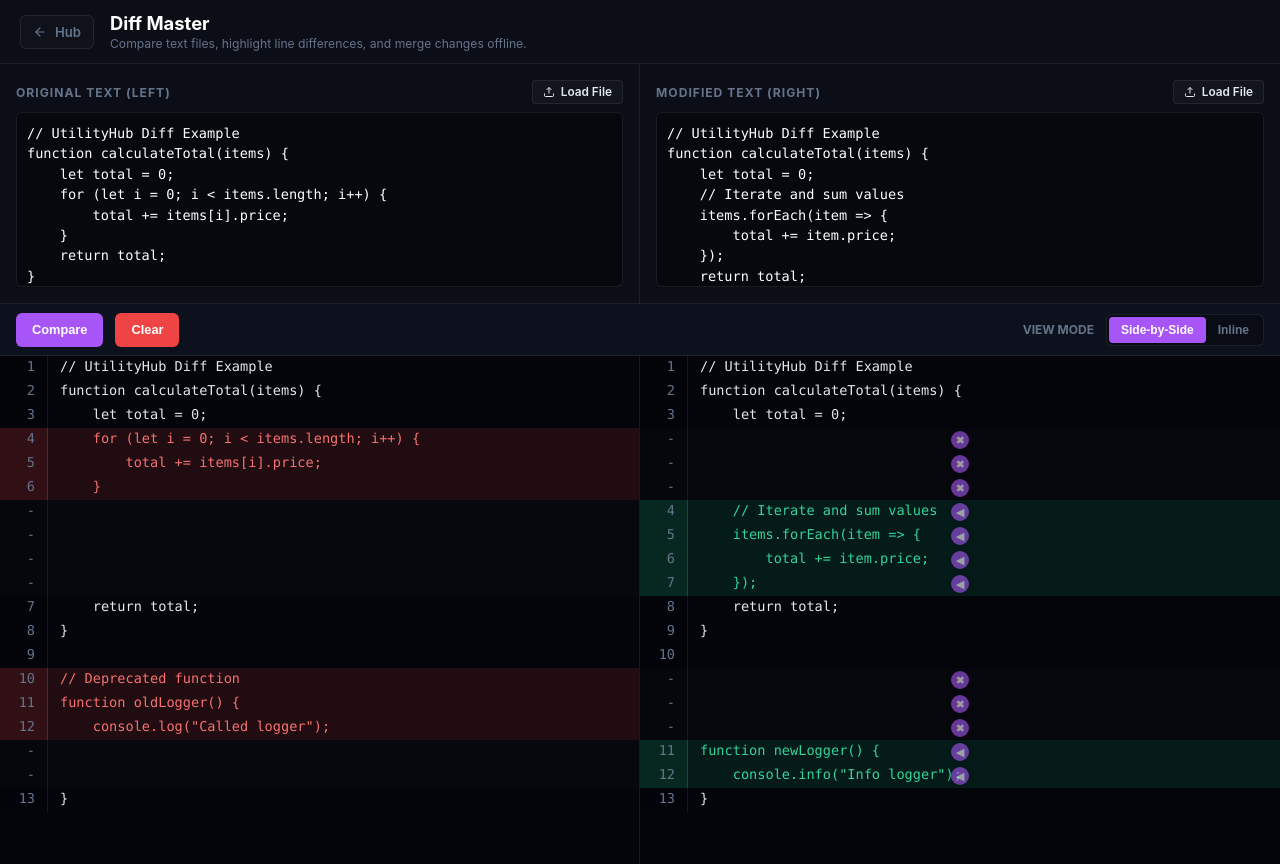
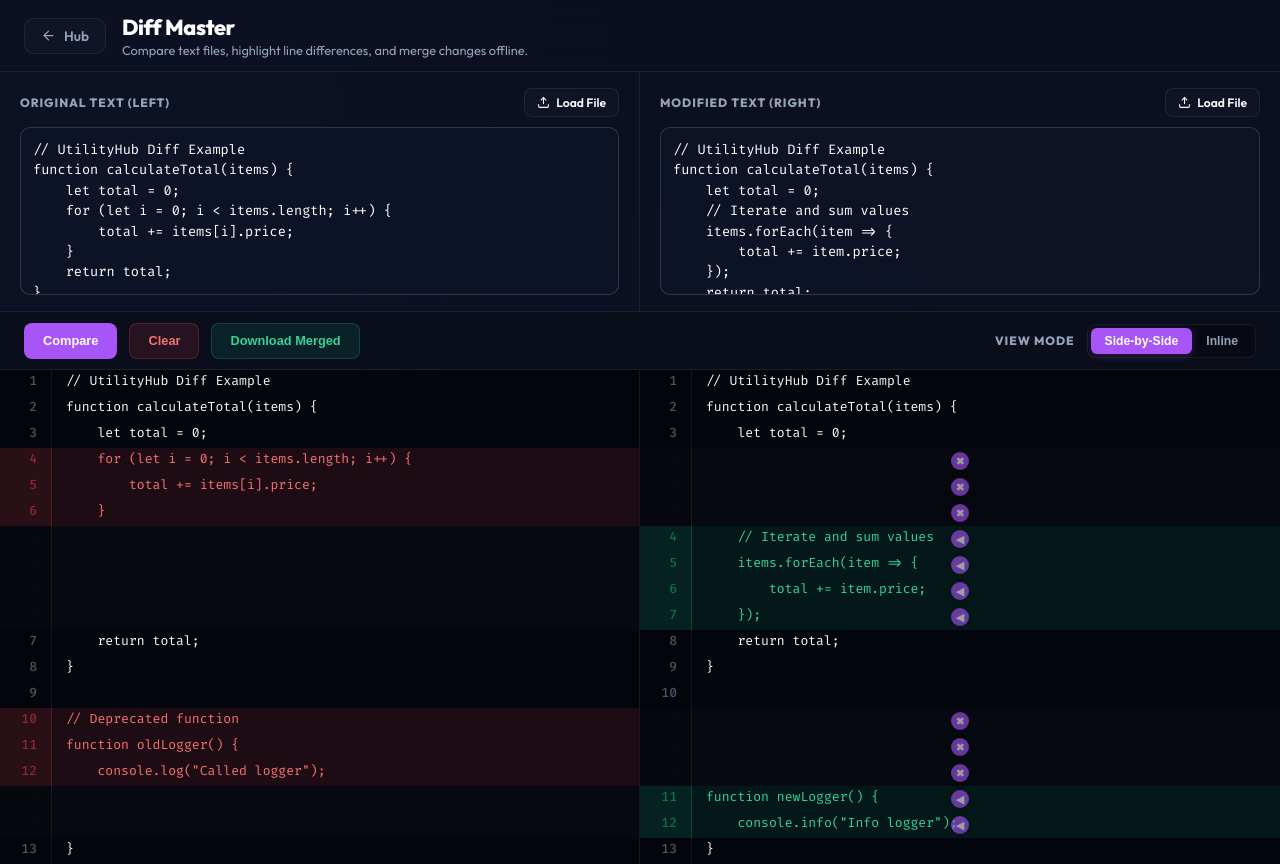
Before and after one commit to Echoshard/UtilityHub, a PHP site: page /diffmaster/index.html in a window 1280 px wide. Run offline with PHP 8.4, Linux system fonts and the light colour scheme.

Commit message:
Diff master allows for download now

```diff
--- a/diffmaster/app.js
+++ b/diffmaster/app.js
@@ -9,6 +9,7 @@
 // Controls
 const compareBtn = document.getElementById('compareBtn');
 const clearBtn = document.getElementById('clearBtn');
+const downloadBtn = document.getElementById('downloadBtn');
 const segments = document.querySelectorAll('.segment');
 
 // Views
@@ -20,6 +21,7 @@
 // State
 let currentViewMode = 'side-by-side';
 let diffResult = [];
+let leftFileName = 'merged_diff.txt';
 
 // Sample Text on load
 const SAMPLE_LEFT = `// UtilityHub Diff Example
@@ -101,6 +103,14 @@
 function readFile(input, targetTextArea) {
     const file = input.files[0];
     if (!file) return;
+    if (targetTextArea === textLeft) {
+        const dotIdx = file.name.lastIndexOf('.');
+        if (dotIdx !== -1) {
+            leftFileName = file.name.substring(0, dotIdx) + '_merged' + file.name.substring(dotIdx);
+        } else {
+            leftFileName = file.name + '_merged.txt';
+        }
+    }
     const reader = new FileReader();
     reader.onload = (e) => {
         targetTextArea.value = e.target.result;
@@ -116,10 +126,25 @@
     paneLeft.innerHTML = '';
     paneRight.innerHTML = '';
     inlineView.innerHTML = '';
+    leftFileName = 'merged_diff.txt';
 });
 
 // Compare action
 compareBtn.addEventListener('click', performDiff);
+
+// Download action
+downloadBtn.addEventListener('click', () => {
+    const text = textLeft.value;
+    const blob = new Blob([text], { type: 'text/plain;charset=utf-8' });
+    const url = URL.createObjectURL(blob);
+    const a = document.createElement('a');
+    a.href = url;
+    a.download = leftFileName;
+    document.body.appendChild(a);
+    a.click();
+    document.body.removeChild(a);
+    URL.revokeObjectURL(url);
+});
 
 // --- LCS DIFF ALGORITHM ---
 function computeLCS(arr1, arr2) {
--- a/diffmaster/index.html
+++ b/diffmaster/index.html
@@ -4,6 +4,9 @@
     <meta charset="UTF-8">
     <meta name="viewport" content="width=device-width, initial-scale=1.0">
     <title>Diff Master - Side-by-Side Text Comparison</title>
+    <link rel="preconnect" href="https://fonts.googleapis.com">
+    <link rel="preconnect" href="https://fonts.gstatic.com" crossorigin>
+    <link href="https://fonts.googleapis.com/css2?family=Outfit:wght@300;400;500;600;700;800&family=Fira+Code:wght@400;500&display=swap" rel="stylesheet">
     <link rel="stylesheet" href="style.css">
 </head>
 <body>
@@ -34,7 +37,7 @@
                             <svg viewBox="0 0 24 24" fill="none" stroke="currentColor" stroke-width="2"><path d="M21 15v4a2 2 0 0 1-2 2H5a2 2 0 0 1-2-2v-4"></path><polyline points="17 8 12 3 7 8"></polyline><line x1="12" y1="3" x2="12" y2="15"></line></svg>
                             <span>Load File</span>
                         </label>
-                        <input type="file" id="fileLeft" accept=".txt,.js,.json,.css,.html,.md,.py,.cpp,.c,.h">
+                        <input type="file" id="fileLeft" accept=".txt,.js,.json,.css,.html,.md,.py,.cpp,.c,.h,.cs,.vb,.php">
                     </div>
                     <textarea id="textLeft" placeholder="Paste original text here..."></textarea>
                 </div>
@@ -46,7 +49,7 @@
                             <svg viewBox="0 0 24 24" fill="none" stroke="currentColor" stroke-width="2"><path d="M21 15v4a2 2 0 0 1-2 2H5a2 2 0 0 1-2-2v-4"></path><polyline points="17 8 12 3 7 8"></polyline><line x1="12" y1="3" x2="12" y2="15"></line></svg>
                             <span>Load File</span>
                         </label>
-                        <input type="file" id="fileRight" accept=".txt,.js,.json,.css,.html,.md,.py,.cpp,.c,.h">
+                        <input type="file" id="fileRight" accept=".txt,.js,.json,.css,.html,.md,.py,.cpp,.c,.h,.cs,.vb,.php">
                     </div>
                     <textarea id="textRight" placeholder="Paste modified text here..."></textarea>
                 </div>
@@ -57,6 +60,7 @@
                 <div class="controls-left">
                     <button class="btn-action primary" id="compareBtn">Compare</button>
                     <button class="btn-action danger" id="clearBtn">Clear</button>
+                    <button class="btn-action success" id="downloadBtn" title="Download the original/merged text file">Download Merged</button>
                 </div>
                 <div class="controls-right">
                     <span class="control-label">View Mode</span>
--- a/diffmaster/style.css
+++ b/diffmaster/style.css
@@ -1,28 +1,30 @@
 :root {
-    --bg-main: #060810;
-    --bg-panel: #0b0e17;
-    --bg-input: rgba(0, 0, 0, 0.4);
-    --border-color: rgba(255, 255, 255, 0.08);
-    --border-strong: rgba(255, 255, 255, 0.16);
-    --text-primary: #e2e8f0;
-    --text-muted: #64748b;
+    --bg-main: #070913;
+    --bg-panel: rgba(13, 18, 36, 0.75);
+    --bg-card: rgba(30, 41, 59, 0.35);
+    --bg-input: rgba(15, 23, 42, 0.6);
+    --border-color: rgba(255, 255, 255, 0.07);
+    --border-strong: rgba(255, 255, 255, 0.15);
+    --text-primary: #f8fafc;
+    --text-muted: #94a3b8;
+
     --accent: #a855f7;
-    --accent-glow: rgba(168, 85, 247, 0.35);
+    --accent-glow: rgba(168, 85, 247, 0.25);
+    --accent-gradient: linear-gradient(135deg, #6366f1, #a855f7, #ec4899);
 
     /* Diff colors */
-    --diff-add-bg: rgba(16, 185, 129, 0.12);
-    --diff-add-border: rgba(16, 185, 129, 0.3);
+    --diff-add-bg: rgba(16, 185, 129, 0.1);
+    --diff-add-border: rgba(16, 185, 129, 0.25);
     --diff-add-text: #34d399;
-    --diff-add-word: rgba(16, 185, 129, 0.25);
 
-    --diff-del-bg: rgba(239, 68, 68, 0.12);
-    --diff-del-border: rgba(239, 68, 68, 0.3);
+    --diff-del-bg: rgba(239, 68, 68, 0.1);
+    --diff-del-border: rgba(239, 68, 68, 0.25);
     --diff-del-text: #f87171;
-    --diff-del-word: rgba(239, 68, 68, 0.25);
 
-    --font-ui: 'Inter', system-ui, sans-serif;
-    --font-mono: 'Fira Code', 'Consolas', 'Courier New', monospace;
-    --transition: all 0.15s ease;
+    --font-ui: 'Outfit', 'Inter', system-ui, -apple-system, sans-serif;
+    --font-mono: 'Fira Code', 'Consolas', monospace;
+    --transition: all 0.2s cubic-bezier(0.4, 0, 0.2, 1);
+    --transition-elastic: all 0.3s cubic-bezier(0.34, 1.56, 0.64, 1);
 }
 
 * {
@@ -33,6 +35,10 @@
 
 body {
     background-color: var(--bg-main);
+    background-image:
+        radial-gradient(circle at 10% 20%, rgba(99, 102, 241, 0.08) 0%, transparent 40%),
+        radial-gradient(circle at 90% 80%, rgba(236, 72, 153, 0.06) 0%, transparent 40%),
+        radial-gradient(circle at 50% 50%, rgba(168, 85, 247, 0.04) 0%, transparent 50%);
     color: var(--text-primary);
     font-family: var(--font-ui);
     height: 100vh;
@@ -47,12 +53,13 @@
 
 /* Header Topbar */
 .topbar {
-    height: 64px;
+    height: 72px;
     background-color: var(--bg-panel);
     border-bottom: 1px solid var(--border-color);
+    backdrop-filter: blur(16px);
     display: flex;
     align-items: center;
-    padding: 0 20px;
+    padding: 0 24px;
     z-index: 10;
 }
 
@@ -63,15 +70,18 @@
 }
 
 .brand h1 {
-    font-size: 1.15rem;
-    font-weight: 700;
-    color: #fff;
+    font-size: 1.35rem;
+    font-weight: 800;
+    background: linear-gradient(135deg, #ffffff 30%, #c084fc 100%);
+    -webkit-background-clip: text;
+    -webkit-text-fill-color: transparent;
+    letter-spacing: -0.02em;
 }
 
 .brand p {
-    font-size: 0.76rem;
+    font-size: 0.8rem;
     color: var(--text-muted);
-    margin-top: 2px;
+    margin-top: 1px;
 }
 
 .hub-link {
@@ -81,23 +91,25 @@
     color: var(--text-muted);
     text-decoration: none;
     font-weight: 600;
-    font-size: 0.82rem;
-    padding: 8px 12px;
-    border-radius: 6px;
+    font-size: 0.85rem;
+    padding: 8px 16px;
+    border-radius: 10px;
     border: 1px solid var(--border-color);
     background: rgba(255, 255, 255, 0.02);
     transition: var(--transition);
+    white-space: nowrap;
 }
 
 .hub-link:hover {
     color: #fff;
     border-color: var(--accent);
-    box-shadow: 0 0 10px var(--accent-glow);
+    background: rgba(255, 255, 255, 0.05);
+    box-shadow: 0 0 15px var(--accent-glow);
 }
 
 .hub-link svg {
-    width: 14px;
-    height: 14px;
+    width: 15px;
+    height: 15px;
 }
 
 /* Main Workspace split: Inputs on top, comparison on bottom */
@@ -121,7 +133,7 @@
 .input-column {
     display: flex;
     flex-direction: column;
-    padding: 16px;
+    padding: 16px 20px;
     overflow: hidden;
 }
 
@@ -133,13 +145,13 @@
     display: flex;
     align-items: center;
     justify-content: space-between;
-    margin-bottom: 8px;
+    margin-bottom: 10px;
     flex-shrink: 0;
 }
 
 .column-header h2 {
-    font-size: 0.76rem;
-    font-weight: 700;
+    font-size: 0.75rem;
+    font-weight: 800;
     text-transform: uppercase;
     letter-spacing: 0.08em;
     color: var(--text-muted);
@@ -149,25 +161,26 @@
     display: inline-flex;
     align-items: center;
     gap: 6px;
-    background: rgba(255,255,255,0.03);
+    background: rgba(255, 255, 255, 0.02);
     border: 1px solid var(--border-color);
-    border-radius: 4px;
-    padding: 4px 10px;
+    border-radius: 8px;
+    padding: 6px 12px;
     color: var(--text-primary);
-    font-size: 0.74rem;
+    font-size: 0.76rem;
     font-weight: 600;
     cursor: pointer;
     transition: var(--transition);
 }
 
 .btn-file:hover {
-    background: rgba(255,255,255,0.08);
-    border-color: var(--text-muted);
+    background: rgba(255, 255, 255, 0.06);
+    border-color: var(--border-strong);
+    color: #fff;
 }
 
 .btn-file svg {
-    width: 12px;
-    height: 12px;
+    width: 13px;
+    height: 13px;
 }
 
 .input-column input[type="file"] {
@@ -177,12 +190,12 @@
 .input-column textarea {
     flex: 1;
     background-color: var(--bg-input);
-    border: 1px solid var(--border-color);
-    border-radius: 6px;
+    border: 1px solid var(--border-strong);
+    border-radius: 10px;
     color: #fff;
     font-family: var(--font-mono);
     font-size: 0.85rem;
-    padding: 10px;
+    padding: 12px;
     outline: none;
     resize: none;
     line-height: 1.5;
@@ -191,17 +204,20 @@
 
 .input-column textarea:focus {
     border-color: var(--accent);
+    background-color: rgba(15, 23, 42, 0.75);
+    box-shadow: 0 0 12px var(--accent-glow);
 }
 
 /* Controls Bar */
 .controls-bar {
-    height: 52px;
-    background-color: #0d111d;
+    height: 58px;
+    background-color: rgba(11, 15, 28, 0.85);
     border-bottom: 1px solid var(--border-color);
+    backdrop-filter: blur(12px);
     display: flex;
     align-items: center;
     justify-content: space-between;
-    padding: 0 16px;
+    padding: 0 24px;
     flex-shrink: 0;
 }
 
@@ -213,20 +229,21 @@
 
 .control-label {
     font-size: 0.75rem;
-    font-weight: 700;
+    font-weight: 800;
     color: var(--text-muted);
     text-transform: uppercase;
+    letter-spacing: 0.08em;
 }
 
 .btn-action {
-    min-height: 34px;
-    padding: 0 16px;
-    border-radius: 6px;
+    min-height: 36px;
+    padding: 0 18px;
+    border-radius: 8px;
     font-size: 0.8rem;
     font-weight: 700;
     cursor: pointer;
     transition: var(--transition);
-    border: none;
+    border: 1px solid transparent;
 }
 
 .btn-action.primary {
@@ -234,49 +251,68 @@
     color: #fff;
 }
 .btn-action.primary:hover {
-    filter: brightness(1.1);
-    box-shadow: 0 0 10px var(--accent-glow);
+    filter: brightness(1.08);
+    box-shadow: 0 0 12px var(--accent-glow);
 }
 
 .btn-action.danger {
-    background-color: #ef4444;
-    color: #fff;
+    background-color: rgba(239, 68, 68, 0.12);
+    border-color: rgba(239, 68, 68, 0.25);
+    color: #f87171;
 }
 .btn-action.danger:hover {
-    box-shadow: 0 0 10px rgba(239, 68, 68, 0.4);
+    background-color: rgba(239, 68, 68, 0.22);
+    color: #ef4444;
+    box-shadow: 0 0 10px rgba(239, 68, 68, 0.25);
+}
+
+.btn-action.success {
+    background-color: rgba(16, 185, 129, 0.12);
+    border-color: rgba(16, 185, 129, 0.25);
+    color: #34d399;
+}
+.btn-action.success:hover {
+    background-color: rgba(16, 185, 129, 0.22);
+    color: #10b981;
+    box-shadow: 0 0 10px rgba(16, 185, 129, 0.25);
 }
 
 /* Segmented Control */
 .segmented {
     display: flex;
-    background: rgba(0,0,0,0.25);
+    background: rgba(0, 0, 0, 0.25);
     border: 1px solid var(--border-color);
-    border-radius: 6px;
-    padding: 2px;
+    border-radius: 8px;
+    padding: 3px;
 }
 
 .segment {
     background: transparent;
     border: none;
     color: var(--text-muted);
-    padding: 6px 12px;
-    font-size: 0.75rem;
+    padding: 6px 14px;
+    font-size: 0.76rem;
     font-weight: 700;
-    border-radius: 4px;
+    border-radius: 6px;
     cursor: pointer;
     transition: var(--transition);
+}
+
+.segment:hover {
+    color: #fff;
 }
 
 .segment.active {
     background: var(--accent);
     color: #fff;
+    box-shadow: 0 2px 8px var(--accent-glow);
 }
 
 /* Diff Output Section */
 .diff-output-section {
     flex: 1;
     overflow: hidden;
-    background-color: #03050a;
+    background-color: #04060d;
 }
 
 .diff-container {
@@ -318,27 +354,28 @@
 .diff-row {
     display: flex;
     font-family: var(--font-mono);
-    font-size: 0.85rem;
+    font-size: 0.82rem;
     line-height: 1.6;
-    min-height: 24px;
+    min-height: 26px;
     width: 100%;
     white-space: nowrap;
 }
 
 .diff-num {
-    width: 48px;
+    width: 52px;
     text-align: right;
-    padding-right: 12px;
-    color: var(--text-muted);
-    background-color: rgba(0,0,0,0.15);
+    padding-right: 14px;
+    color: #475569;
+    background-color: rgba(0, 0, 0, 0.2);
     border-right: 1px solid var(--border-color);
     user-select: none;
     flex-shrink: 0;
+    font-weight: 500;
 }
 
 .diff-text {
     flex: 1;
-    padding-left: 12px;
+    padding-left: 14px;
     overflow-x: auto;
     white-space: pre;
 }
@@ -349,8 +386,9 @@
     color: var(--diff-del-text);
 }
 .diff-row.del .diff-num {
-    background-color: rgba(239, 68, 68, 0.08);
+    background-color: rgba(239, 68, 68, 0.06);
     border-right-color: var(--diff-del-border);
+    color: rgba(239, 68, 68, 0.5);
 }
 
 .diff-row.add {
@@ -358,8 +396,9 @@
     color: var(--diff-add-text);
 }
 .diff-row.add .diff-num {
-    background-color: rgba(16, 185, 129, 0.08);
+    background-color: rgba(16, 185, 129, 0.06);
     border-right-color: var(--diff-add-border);
+    color: rgba(16, 185, 129, 0.5);
 }
 
 .diff-row.empty {
@@ -367,7 +406,8 @@
     color: transparent;
 }
 .diff-row.empty .diff-num {
-    background-color: rgba(0, 0, 0, 0.08);
+    background-color: rgba(0, 0, 0, 0.12);
+    color: rgba(255, 255, 255, 0.03);
 }
 
 /* Merge Controls */
@@ -381,7 +421,7 @@
     position: absolute;
     left: 50%;
     transform: translateX(-50%);
-    width: 28px;
+    width: 32px;
     height: 100%;
     display: flex;
     align-items: center;
@@ -404,20 +444,21 @@
     font-size: 0.65rem;
     font-weight: bold;
     cursor: pointer;
-    box-shadow: 0 2px 6px rgba(0,0,0,0.3);
-    transition: var(--transition);
+    box-shadow: 0 2px 6px rgba(0, 0, 0, 0.35);
+    transition: var(--transition-elastic);
     opacity: 0.6;
 }
 
 .btn-merge:hover {
     opacity: 1;
-    transform: scale(1.1);
-    background-color: #c084fc;
+    transform: scale(1.22);
+    background: var(--accent-gradient);
+    box-shadow: 0 0 10px rgba(168, 85, 247, 0.4);
 }
 
 /* Inline view styling */
 .diff-container.inline {
-    padding: 16px;
+    padding: 16px 24px;
     display: none;
     overflow-y: auto;
 }
@@ -429,20 +470,21 @@
 .inline-row {
     display: flex;
     font-family: var(--font-mono);
-    font-size: 0.85rem;
+    font-size: 0.82rem;
     line-height: 1.6;
-    min-height: 24px;
+    min-height: 26px;
     white-space: pre;
 }
 
 .inline-num {
-    width: 48px;
+    width: 52px;
     text-align: right;
-    padding-right: 12px;
-    color: var(--text-muted);
+    padding-right: 14px;
+    color: #475569;
     border-right: 1px solid var(--border-color);
     user-select: none;
     flex-shrink: 0;
+    font-weight: 500;
 }
 
 .inline-sign {
@@ -464,6 +506,8 @@
 }
 .inline-row.del .inline-num {
     border-right-color: var(--diff-del-border);
+    color: rgba(239, 68, 68, 0.5);
+    background-color: rgba(239, 68, 68, 0.04);
 }
 
 .inline-row.add {
@@ -472,4 +516,54 @@
 }
 .inline-row.add .inline-num {
     border-right-color: var(--diff-add-border);
+    color: rgba(16, 185, 129, 0.5);
+    background-color: rgba(16, 185, 129, 0.04);
 }
+
+/* ---------- Custom Dark Mode Scrollbars ("Slide Bars") ---------- */
+
+/* Standard Firefox Scrollbars */
+textarea,
+.diff-pane,
+.diff-container {
+    scrollbar-width: thin;
+    scrollbar-color: rgba(255, 255, 255, 0.1) transparent;
+}
+
+/* Webkit Scrollbars (Chrome/Edge/Opera/Safari) */
+textarea::-webkit-scrollbar,
+.diff-pane::-webkit-scrollbar,
+.diff-container::-webkit-scrollbar {
+    width: 8px;
+    height: 8px;
+}
+
+textarea::-webkit-scrollbar-track,
+.diff-pane::-webkit-scrollbar-track,
+.diff-container::-webkit-scrollbar-track {
+    background: transparent;
+}
+
+textarea::-webkit-scrollbar-thumb,
+.diff-pane::-webkit-scrollbar-thumb,
+.diff-container::-webkit-scrollbar-thumb {
+    background: rgba(255, 255, 255, 0.08);
+    border-radius: 99px;
+    border: 2px solid transparent;
+    background-clip: padding-box;
+    transition: var(--transition);
+}
+
+textarea::-webkit-scrollbar-thumb:hover,
+.diff-pane::-webkit-scrollbar-thumb:hover,
+.diff-container::-webkit-scrollbar-thumb:hover {
+    background: rgba(255, 255, 255, 0.18);
+    border: 2px solid transparent;
+    background-clip: padding-box;
+}
+
+textarea::-webkit-scrollbar-corner,
+.diff-pane::-webkit-scrollbar-corner,
+.diff-container::-webkit-scrollbar-corner {
+    background: transparent;
+}
```
